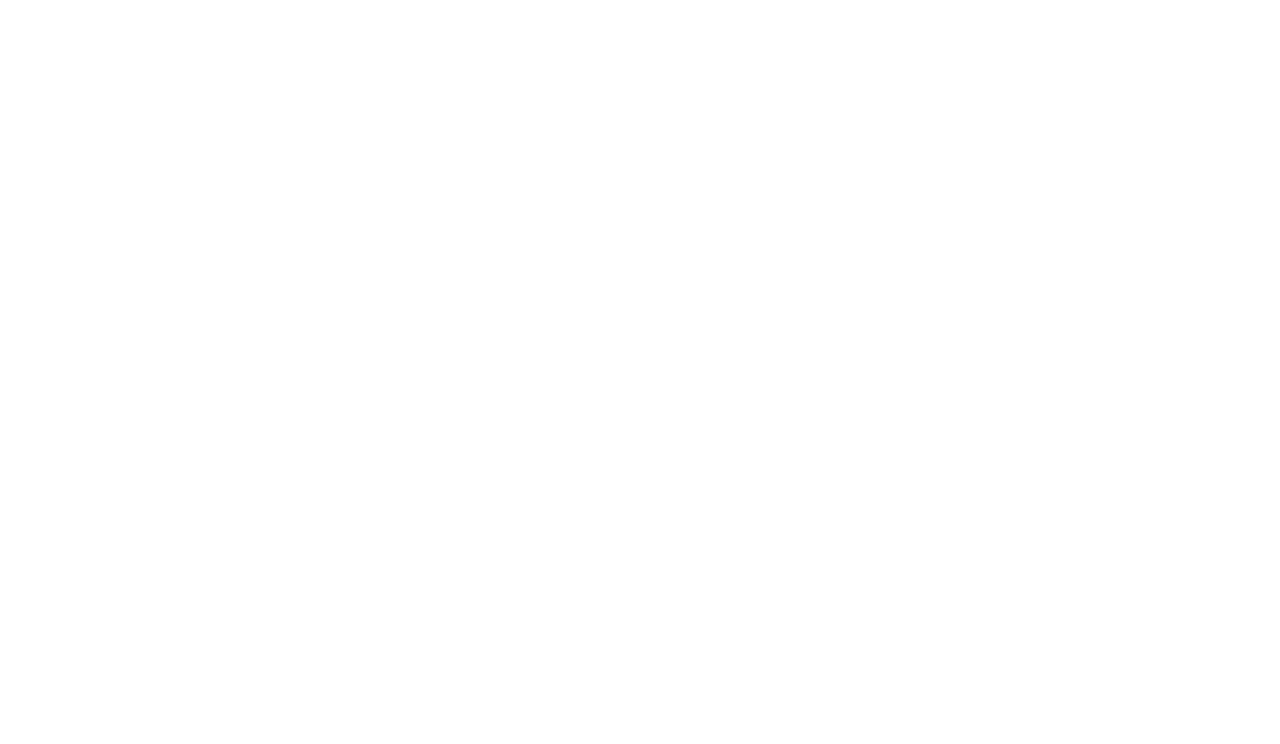
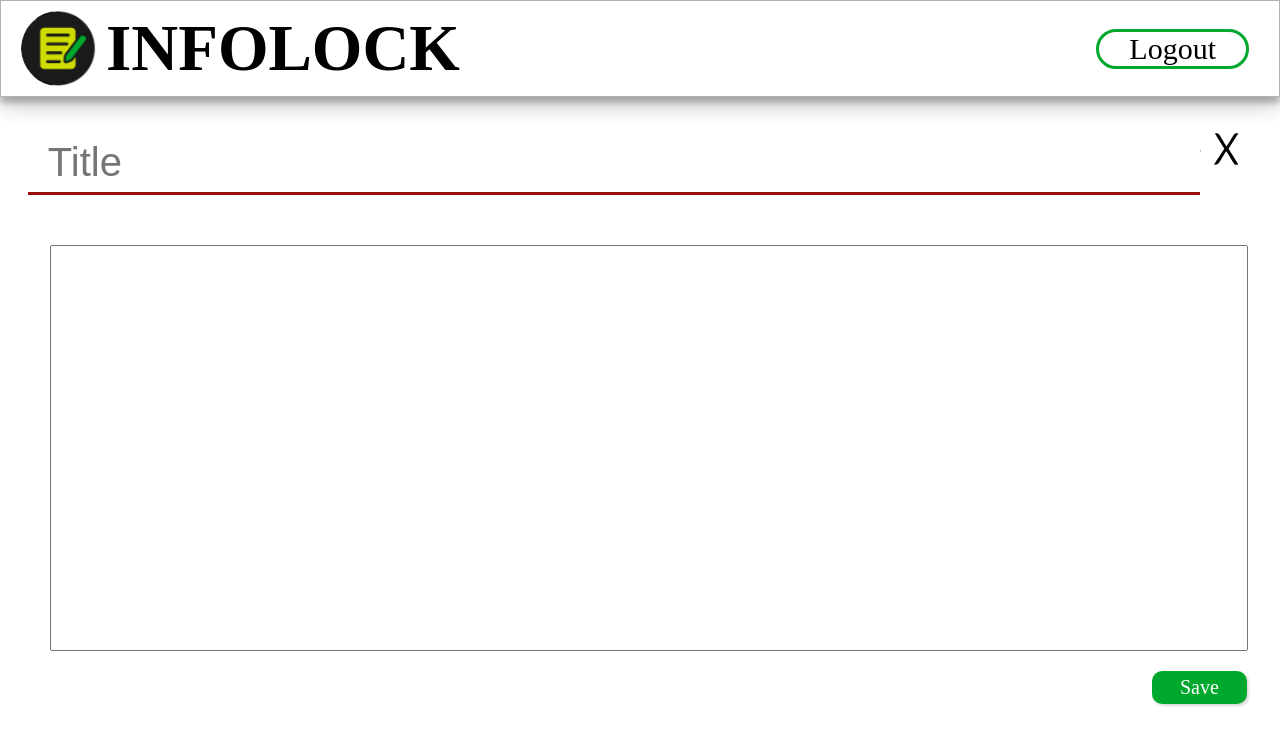
Before and after one commit to shivakumargangam/InfoLock, a React (Create React App) app: page /notepage in a window 1280 px wide. Before the commit this address had no page. Shown: the top 744 px of the page. Built offline with nearby package versions, Linux system fonts and the light colour scheme; the HTML template or start-up script is replaced by a standard one.

Commit message:
NotePage

```diff
--- a/src/App.js
+++ b/src/App.js
@@ -5,7 +5,7 @@
 import LoginPage from './Containers/LoginPage';
 import SignupPage from './Containers/SignupPage';
 import Dashboard from './Containers/Dashboard';
-
+import Notepage from './Containers/NotePage';
 function App() {
   return (
     <div className='App'>
@@ -16,6 +16,7 @@
           <Route path='/login' element={<LoginPage/>}/>
           <Route path='/signup' element={<SignupPage/>}/>
           <Route path='/dashboard' element={<Dashboard/>}/>
+          <Route path='/notepage' element={<Notepage/>}/>
         </Routes>
       </Router>
     </div>
--- /dev/null
+++ b/src/Components/NotePageBody.js
@@ -0,0 +1,22 @@
+import React from 'react';
+import '../Stylesheet/NotePageBody.css';
+import Cross from '../media/CrossSymbol.svg';
+import { Link } from "react-router-dom";
+const NotePageBody = () =>{
+    return (
+        <div className='Body'>
+           <div className='Title'>
+                <input type="text" class="TitleDiv"  placeholder="Title" data-text="Please enter a Title."></input>
+                <img src={Cross}/>
+            </div>
+            <div className='Content'>
+                <input type='text' class="ContentDiv"  ></input>
+
+            </div>
+            <div className='SaveButtonDiv'>
+            <span>Save</span>
+            </div>
+        </div>
+    );
+}
+export default NotePageBody;
--- /dev/null
+++ b/src/Components/NotePageNavbar.js
@@ -0,0 +1,25 @@
+import React from 'react';
+import '../Stylesheet/NotePageNavbar.css';
+import Logo from '../media/Logo.svg';
+import { Link } from "react-router-dom";
+const NotePageNavbar = () => {
+    return (
+        <div >
+            <div className='NPNavMain'>
+                <Link to ='/' className='Links'>
+                    <div className='NPNavlogo'>
+                        <img src={Logo}/>
+                        <span>INFOLOCK</span>
+                    </div>
+                </Link>
+                <div className='NPNavLogoutdiv'>
+                    <div className='NPNavLogoutBox'>
+                        <Link to='/' className='Links'><span>Logout</span></Link>
+                    </div>
+                </div>
+            </div>
+        </div>
+     );
+}
+
+export default NotePageNavbar;
--- a/src/Containers/Dashboard.js
+++ b/src/Containers/Dashboard.js
@@ -9,7 +9,7 @@
         <div >
             <div className='DBNavMain'>
                 <Link to ='/' className='Links'>
-                    <div className='LPNavlogo'>
+                    <div className='DBNavlogo'>
                         <img src={Logo}/>
                         <span>INFOLOCK</span>
                     </div>
--- /dev/null
+++ b/src/Containers/NotePage.js
@@ -0,0 +1,15 @@
+import React from "react";
+import "../Stylesheet/NotePage.css";
+import {Link} from 'react-router-dom';
+import NotePageNavbar from '../Components/NotePageNavbar.js';
+import NotePageBody from "../Components/NotePageBody";
+const NotePage = () =>{
+    return(
+        <div>
+            <NotePageNavbar/>
+            <NotePageBody/>
+        </div>
+
+    );
+}
+export default NotePage;
--- a/src/Stylesheet/Dashboard.css
+++ b/src/Stylesheet/Dashboard.css
@@ -11,18 +11,18 @@
 }
 
 
-.LPNavlogo{
+.DBNavlogo{
     display: flex;
     flex-direction: row;
     margin-left: 20px;
     align-items: center;
 }
-.LPNavlogo img{
+.DBNavlogo img{
     height: 75px;
     margin-right: 10px;
 }
 
-.LPNavlogo span{
+.DBNavlogo span{
     font-size: 50px;
     font-family: 'Poppins';
     font-weight: 600;
--- /dev/null
+++ b/src/Stylesheet/NotePage.css
@@ -0,0 +1,3 @@
+.{
+
+}
--- /dev/null
+++ b/src/Stylesheet/NotePageBody.css
@@ -0,0 +1,44 @@
+.TitleDiv{
+    width: 90%;
+    margin-top: 40px;
+    padding: 0 0 5px 20px;
+    height: 50px;
+    border-width: 0 0 3px 0;
+    border-style: outset;
+    border-color: rgb(236, 19, 19);
+    font-size: 40px;
+    color: black;
+}
+.ContentDiv{
+    /* display:flex; */
+    margin-top: 50px;
+    margin-left: 50px;
+    height: 400px;
+    width: 93%;
+}
+.SaveButtonDiv{
+    margin-left: 90%;
+    margin-top: 20px;
+    padding: 5px 28px;
+    width: fit-content;
+    background-color: #00A82D;
+    border-radius: 10px;
+    box-shadow: rgba(0, 0, 0, 0.15) 1.95px 1.95px 2.6px;
+}
+.SaveButtonDiv:hover{
+    background-color: #00a82dcd;
+}
+.SaveButtonDiv span{
+    font-size: 20px;
+    font-family: 'Poppins';
+    color: white;
+}
+.Body{
+    text-align: left;
+}
+.Title img{
+    height: 60px;
+}
+.Title{
+    text-align: center;
+}
--- /dev/null
+++ b/src/Stylesheet/NotePageNavbar.css
@@ -0,0 +1,50 @@
+ .NPNavMain{
+    display: flex;
+    flex-direction: row;
+    align-items: center;
+    justify-content: space-between;
+    border: 1px solid rgb(180, 177, 177);
+    padding-top: 10px;
+    padding-bottom: 10px;
+    box-shadow: rgba(0, 0, 0, 0.19) 0px 10px 20px, rgba(0, 0, 0, 0.23) 0px 6px 6px;
+}
+
+.Links {
+    text-decoration: none;
+    color: black;
+}
+
+.NPNavlogo{
+    display: flex;
+    flex-direction: row;
+    margin-left: 20px;
+    align-items: center;
+}
+.NPNavlogo img{
+    height: 75px;
+    margin-right: 10px;
+}
+.NPNavlogo span{
+    font-size: 65px;
+    font-family: 'Poppins';
+    font-weight: 600;
+}
+.NPNavLogoutdiv{
+    display: flex;
+    flex-direction: row;
+    align-items: center;
+    margin-right: 10px;
+}
+.NPNavLogoutBox span{
+    font-size: 30px;
+    font-family: 'Poppins';
+    font-weight: 500;
+    padding: 10px;
+    padding-left: 30px;
+    padding-right: 30px;
+}
+.NPNavLogoutBox{
+    border: 3px solid #00A82D;
+    border-radius: 20px;
+    margin-right: 20px;
+}
```
Also changed, not shown: src/media/CrossSymbol.svg (added).
